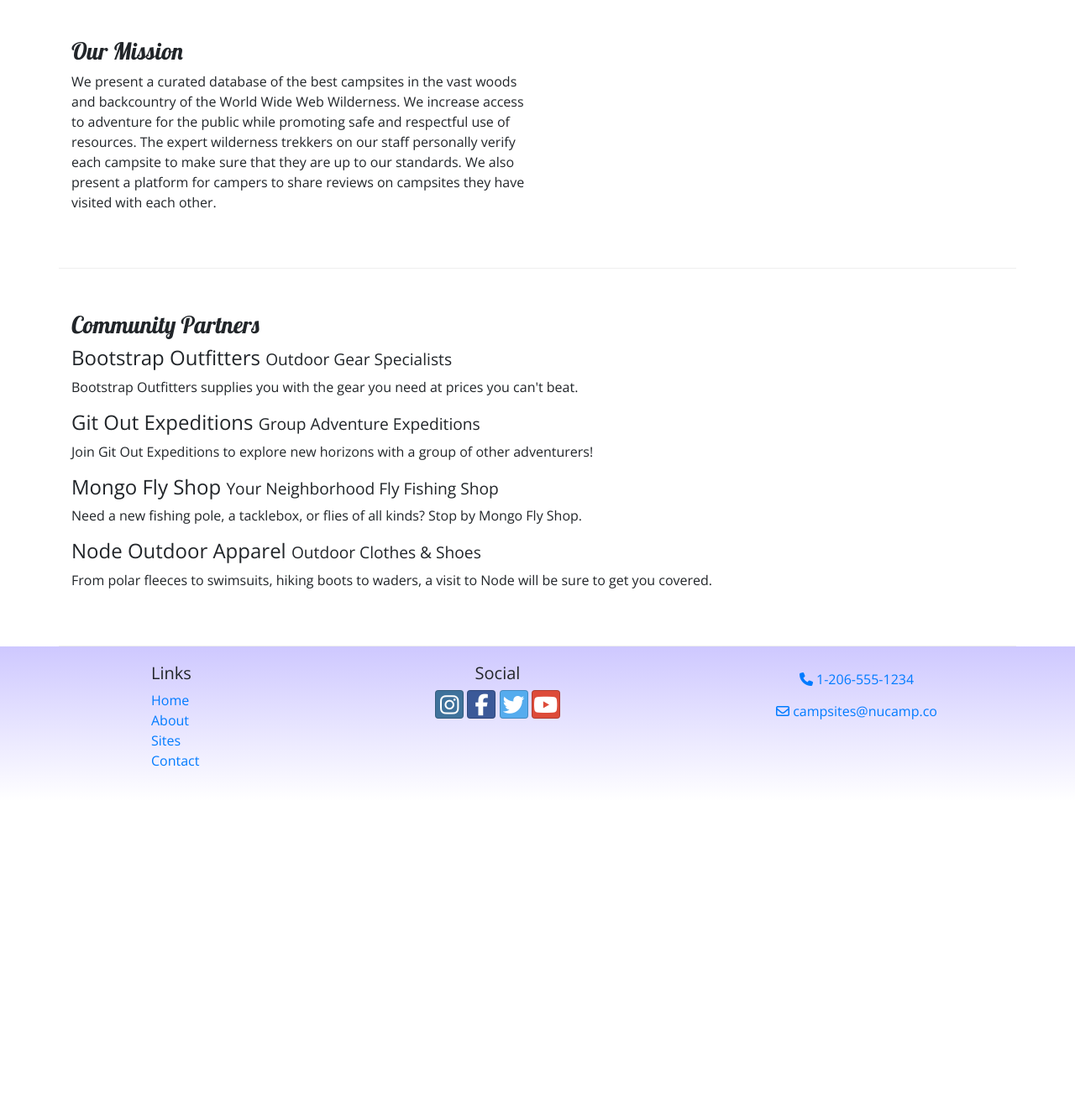
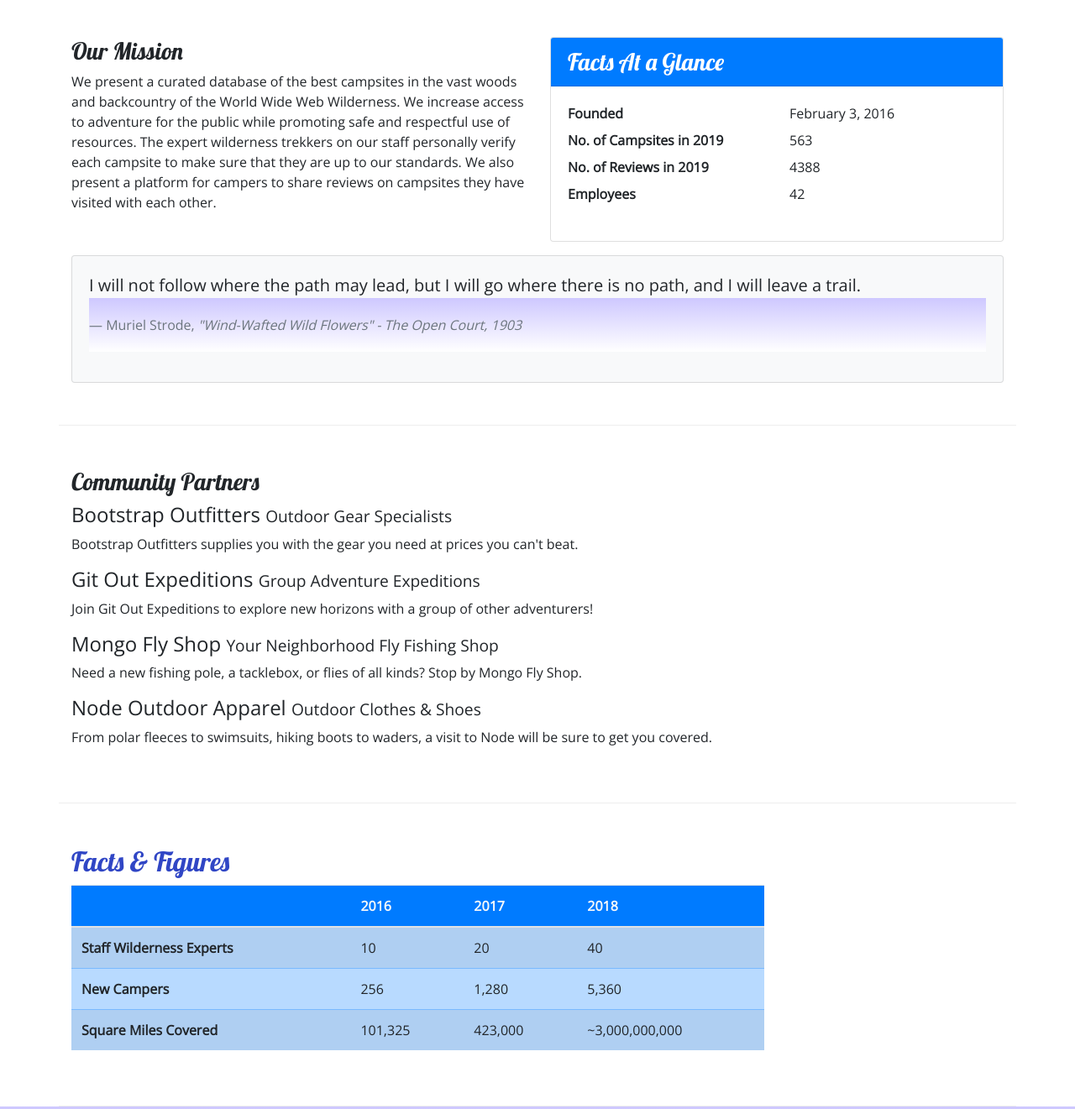
Before and after one commit to Savys/nucampwebsite, a website: page aboutus.html in a window 1280 px wide. Shown: the part 360-1681 px from the top of the page at 84% size. Before the commit the page ends 1314 px from the top, so only its background shows below. Drawn offline with nearby package versions, Linux system fonts and the light colour scheme.

Commit message:
Tables and Cards

```diff
--- a/aboutus.html
+++ b/aboutus.html
@@ -55,16 +55,42 @@
             </div>
         </div>
 
-        <div class="row row-content align-items-center ">
-            <div class="column col-sm-6 ">
+        <div class="row row-content">
+            <div class="col-sm-6">
                 <h3>Our Mission</h3>
-                <p>We present a curated database of the best campsites in the vast woods and backcountry of the World
-                    Wide Web Wilderness. We increase access to adventure for the public while promoting safe and
-                    respectful use of resources. The expert wilderness trekkers on our staff personally verify each
-                    campsite to make sure that they are up to our standards. We also present a platform for campers to
-                    share reviews on campsites they have visited with each other.</p>
+                <p>We present a curated database of the best campsites in the vast woods and backcountry of the World Wide Web Wilderness. We increase access to adventure for the public while promoting safe and respectful use of resources. The expert wilderness trekkers on our staff personally verify each campsite to make sure that they are up to our standards. We also present a platform for campers to share reviews on campsites they have visited with  each other.</p>
+            </div>
+            <div class="col-sm-6">
+                <div class="card">
+                    <h3 class="card-header bg-primary text-white">Facts At a Glance</h3>
+                    <div class="card-body">
+                        <dl class="row">
+                            <dt class="col-6">Founded</dt>
+                            <dd class="col-6">February 3, 2016</dd>
+                            <dt class="col-6">No. of Campsites in 2019</dt>
+                            <dd class="col-6">563</dd>
+                            <dt class="col-6">No. of Reviews in 2019</dt>
+                            <dd class="col-6">4388</dd>
+                            <dt class="col-6">Employees</dt>
+                            <dd class="col-6">42</dd>
+                        </dl>
+                    </div>
+                </div>
+            </div>
+            <div class="col">
+                <div class="card bg-light mt-3">
+                    <blockquote class="blockquote card-body">
+                        <p class="mb-0">I will not follow where the path may lead, but I will go where there is no path, and I will leave a trail.</p>
+                        <footer class="blockquote-footer">Muriel Strode,
+                            <cite title="Source Title">"Wind-Wafted Wild Flowers" -
+                                The Open Court, 1903
+                            </cite>
+                        </footer>
+                    </blockquote>
+        		</div>
             </div>
         </div>
+
 
         <div class="row row-content ">
             <div class="col">
@@ -84,9 +110,46 @@
                     covered.</p>
             </div>
         </div>
+        <div class="row row-content">
+            <div class="col-sm-9">
+            	<h2>Facts &amp; Figures</h2>
+            	<div class="table-responsive">
+               	    <table class="table table-striped">
+	                    <thead>
+	                        <tr class="bg-primary text-light">
+	                            <th></th>
+	                            <th>2016</th>
+	                            <th>2017</th>
+	                            <th>2018</th>
+	                        </tr>
+                    	</thead>
+	                    <tbody class="table-primary">
+                            <tr>
+                                <th>Staff Wilderness Experts</th>
+                                <td>10</td>
+                                <td>20</td>
+                                <td>40</td>
+                            </tr>
+                            <tr>
+                                <th>New Campers</th>
+                                <td>256</td>
+                                <td>1,280</td>
+                                <td>5,360</td>
+                            </tr>
+                            <tr>
+                                <th>Square Miles Covered</th>
+                                <td>101,325</td>
+                                <td>423,000</td>
+                                <td>~3,000,000,000</td>
+                            </tr>
+                        </tbody>
+                    </table>
+                </div>
+            </div>
+       </div>
     </div>
 
-    <footer>
+    <footer class="site-footer">
         <div class="container">
             <div class="row">
                 <div class="col-4 col-sm-2 offset-1">
--- a/css/styles.css
+++ b/css/styles.css
@@ -34,3 +34,7 @@ footer {
 .navbar {
     background-color: #901CAD;
 }
+.site-footer{
+    background-image: linear-gradient(#CEC8FF, white);
+    padding: 20px 0;
+}
```
Also changed, not shown: contactus.html (+1 -1 lines), index.html (+1 -1 lines).
